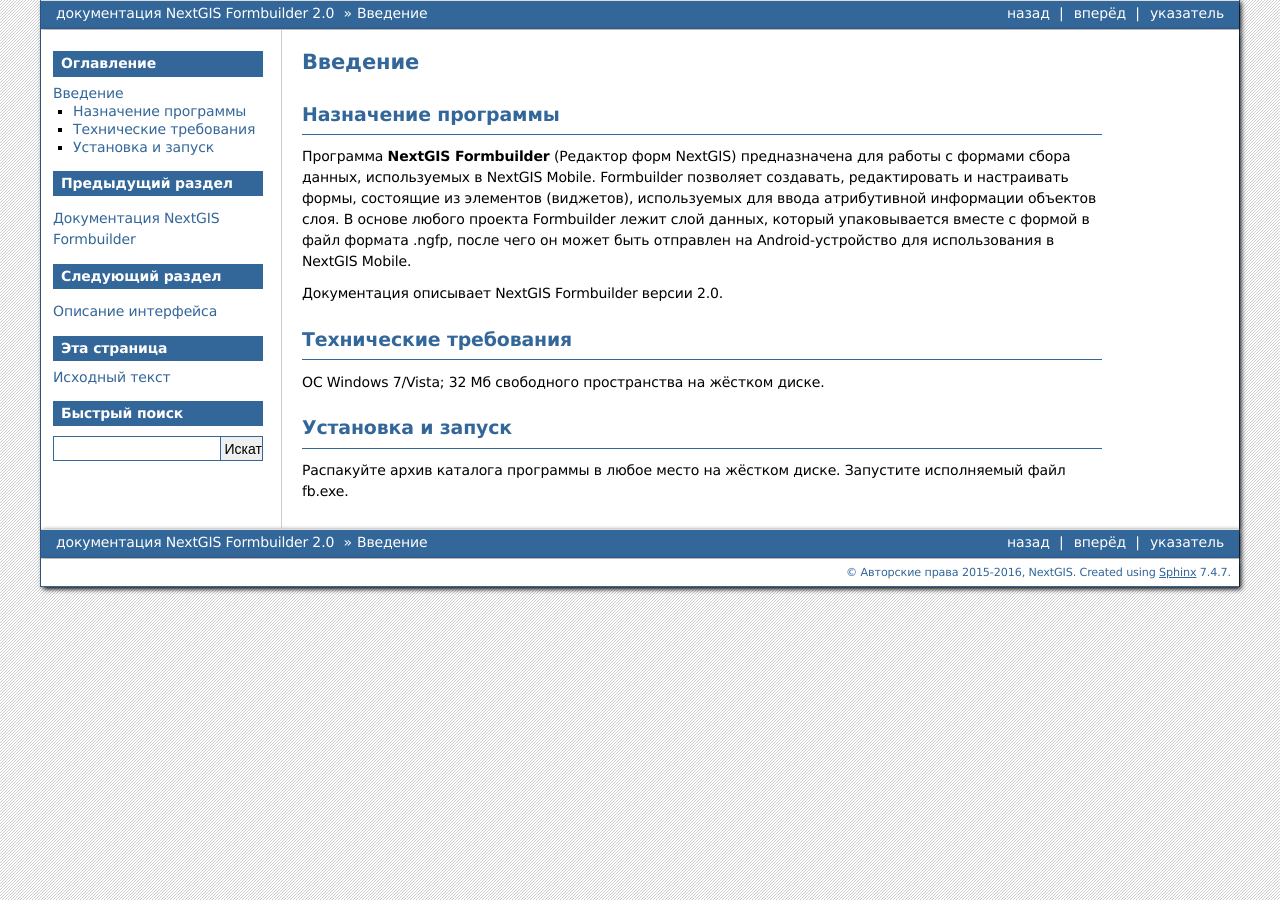
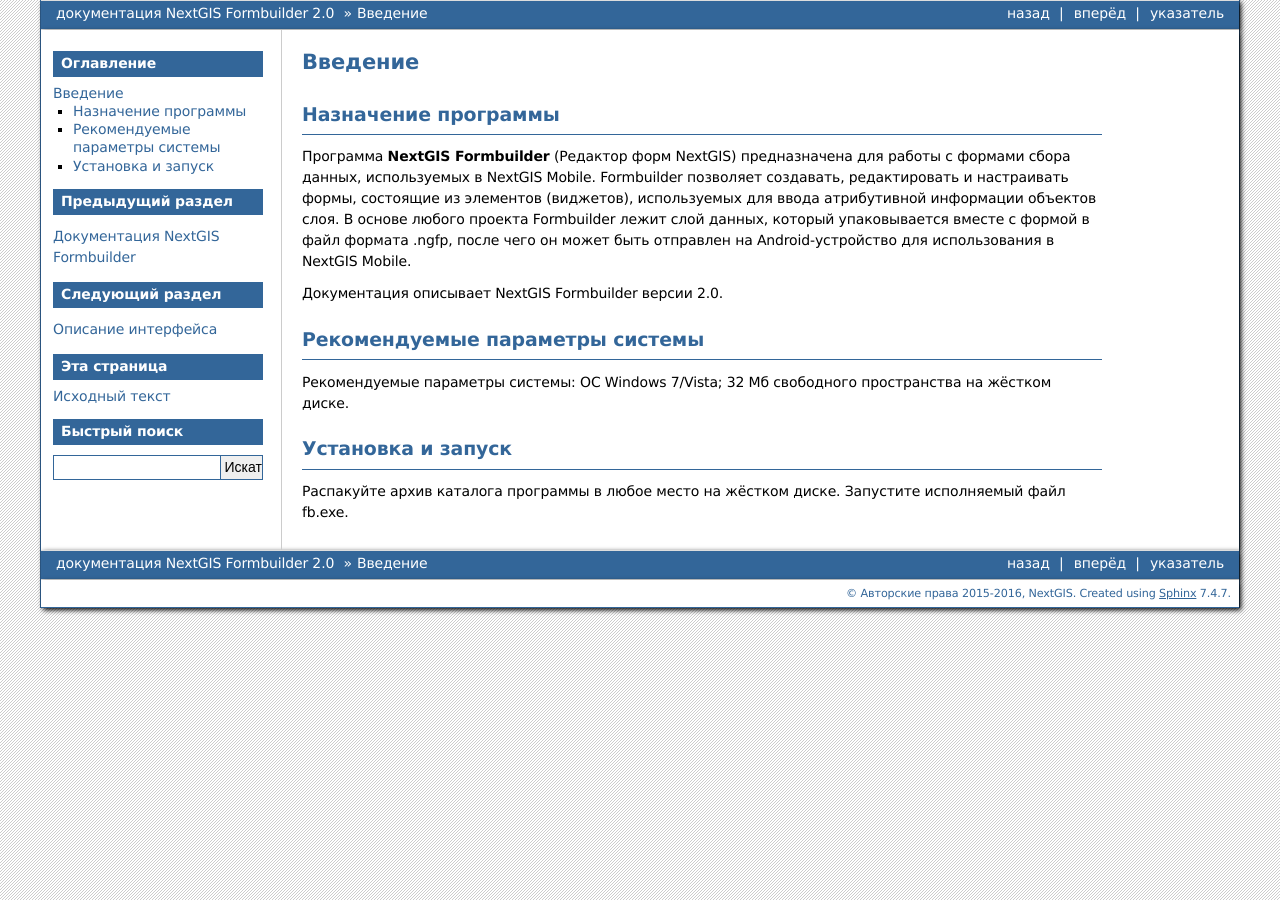
Before and after one commit to nextgis/docs_formbuilder, a Sphinx documentation site: the page built from source/intro.rst, in a window 1280 px wide. Built offline with Sphinx 7.4.7, drawn with Linux system fonts in a browser that asks for light colours; formulas are drawn with MathJax 3.

Commit message:
Update intro.rst

```diff
--- a/source/intro.rst
+++ b/source/intro.rst
@@ -16,10 +16,10 @@
 
 .. _ngfb_launch_conditions:
 
-Технические требования
+Рекомендуемые параметры системы
 ----------------------
 
-ОС Windows 7/Vista; 32 Мб свободного пространства на жёстком диске.
+Рекомендуемые параметры системы: ОС Windows 7/Vista; 32 Мб свободного пространства на жёстком диске.
 
 .. _ngfb_run:
 
```
